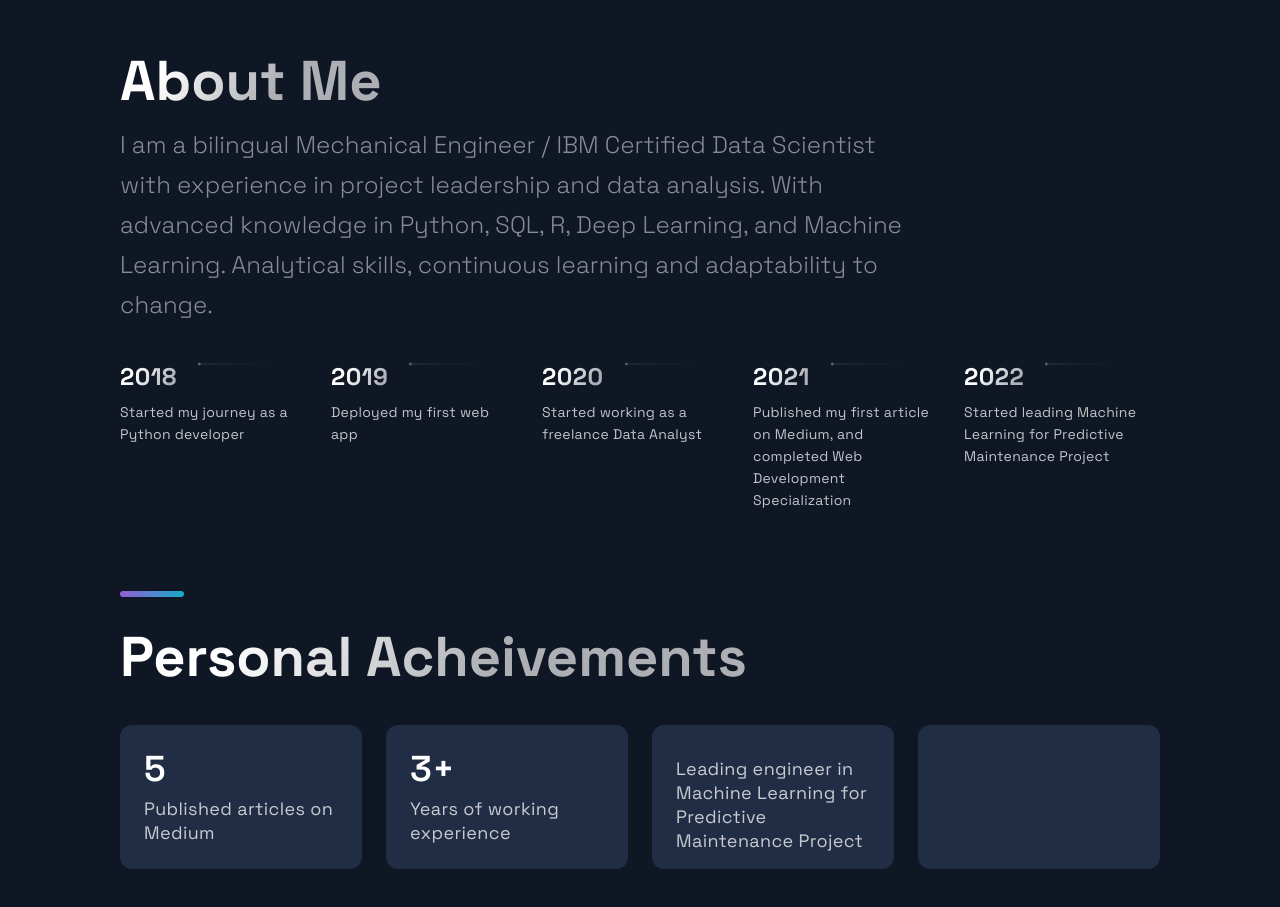
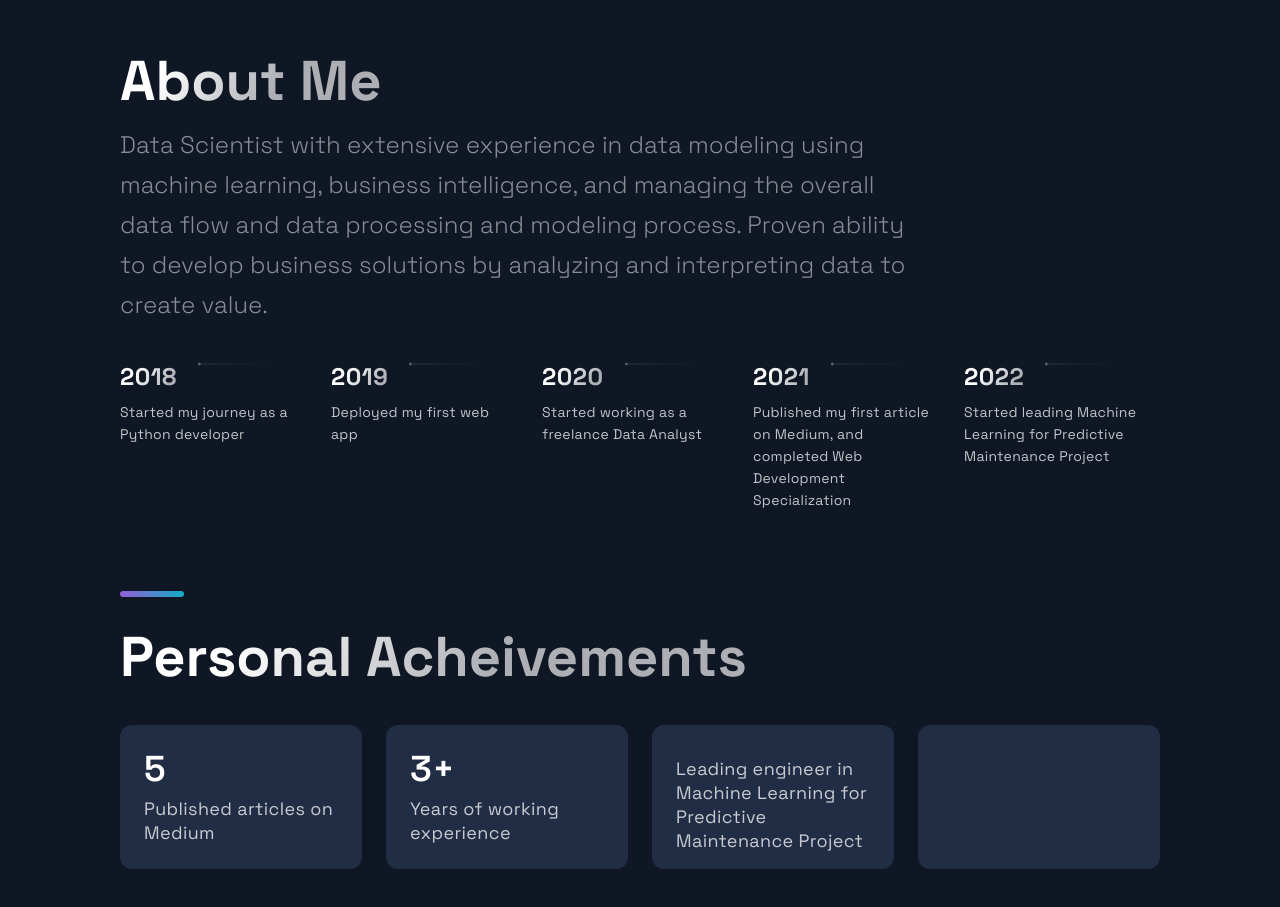
Before and after one commit to AReyH/arturo-portfolio, a Next.js app: page / in a window 1280 px wide. Shown: the part 3640-4547 px from the top of the page. Built offline with nearby package versions, Linux system fonts and the light colour scheme.

Commit message:
Updated resume

```diff
--- a/src/components/TimeLine/TimeLine.js
+++ b/src/components/TimeLine/TimeLine.js
@@ -46,7 +46,7 @@ const Timeline = () => {
     <Section id="about">
       <SectionTitle>About Me</SectionTitle>
       <SectionText>
-      I am a bilingual Mechanical Engineer / IBM Certified Data Scientist with experience in project leadership and data analysis. With advanced knowledge in Python, SQL, R, Deep Learning, and Machine Learning. Analytical skills, continuous learning and adaptability to change.
+      Data Scientist with extensive experience in data modeling using machine learning, business intelligence, and managing the overall data flow and data processing and modeling process. Proven ability to develop business solutions by analyzing and interpreting data to create value.
       </SectionText>
       <CarouselContainer ref={carouselRef} onScroll={handleScroll}>
         <>
```
